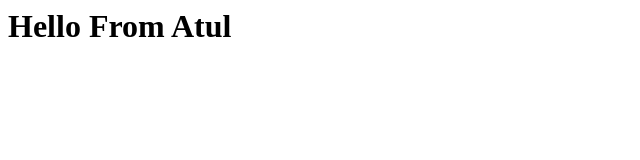
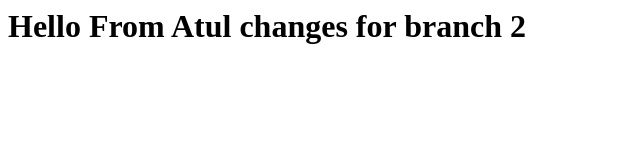
Before and after one commit to atulsingh7526041750/AFSD_Project, a plain HTML site: page index.html in a window 1280 px wide. Shown: the whole page, without its empty margins (0-640 px from the left). Drawn offline with Linux system fonts and the light colour scheme.

Commit message:
Changes has been made in branch2

```diff
--- a/index.html
+++ b/index.html
@@ -1 +1 @@
-<h1>Hello From Atul</h1>
+<h1>Hello From Atul changes for branch 2</h1>
```
